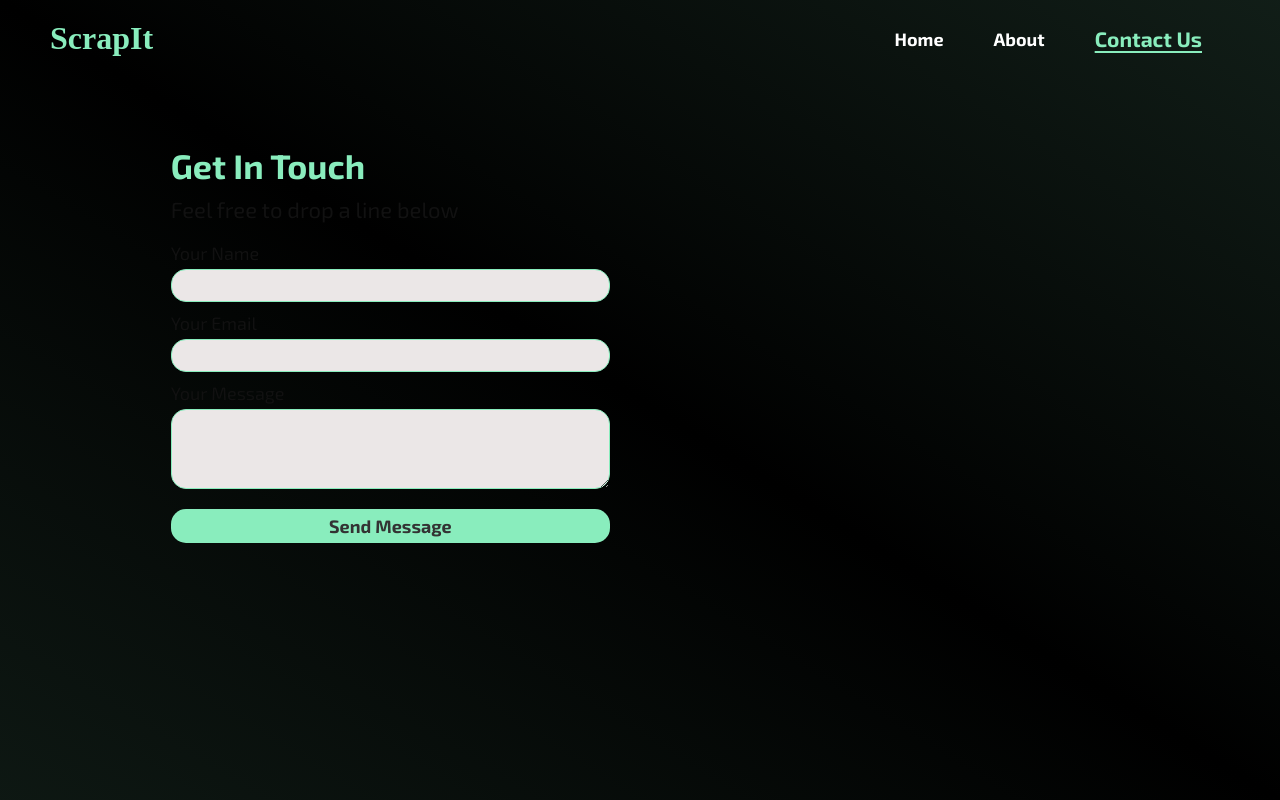
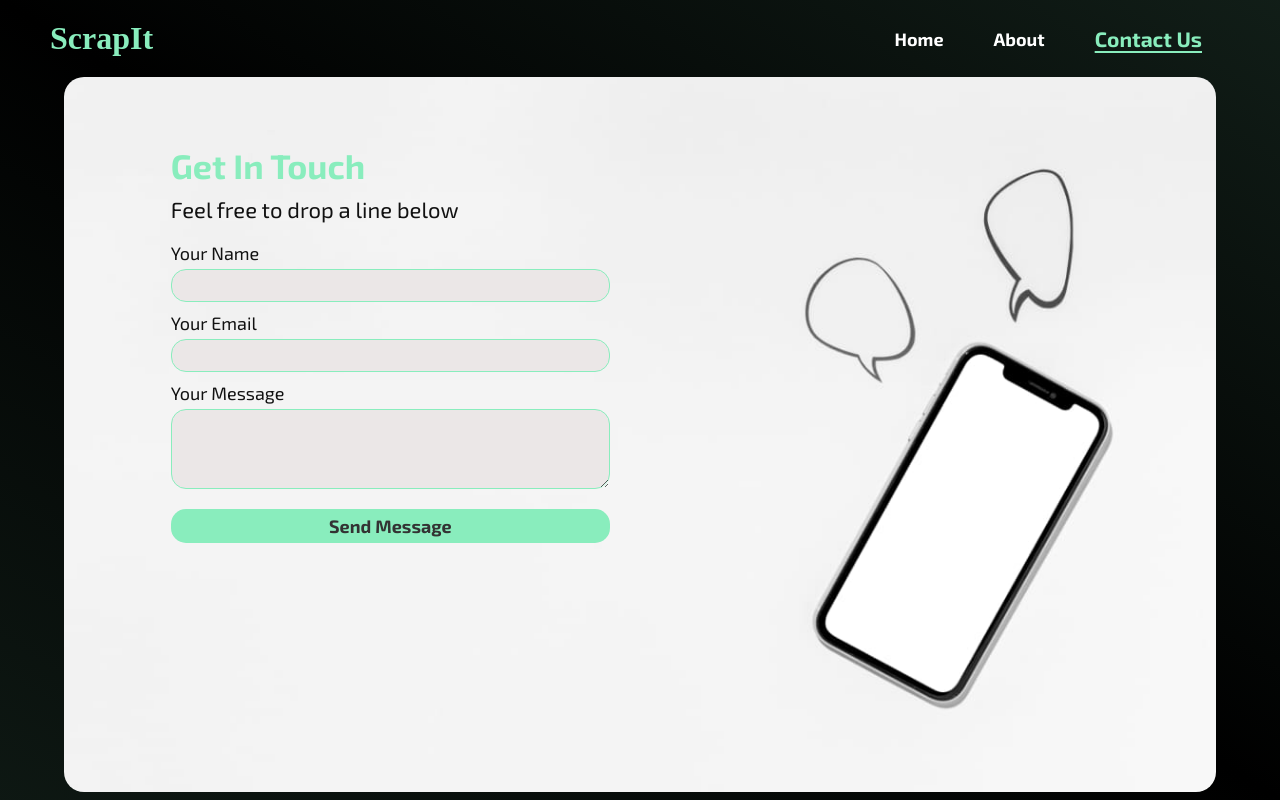
Before and after one commit to niyaskn01/scrapit, a React (Create React App) app in the folder frontend/: page /contact in a window 1280 px wide. Built offline with nearby package versions, Linux system fonts and the light colour scheme; a web font is replaced by a local one.

Commit message:
style changed

```diff
--- a/frontend/public/index.html
+++ b/frontend/public/index.html
@@ -16,7 +16,7 @@
     />
 
     <meta
-      name="robots"
+      name="robot"
       content="index, follow"
     />
     <link rel="apple-touch-icon" href="%PUBLIC_URL%/logo192.png" />
@@ -30,4 +30,4 @@
     <div id="root"></div>
 
   </body>
-</html
+</html>
--- a/frontend/src/css/contact.css
+++ b/frontend/src/css/contact.css
@@ -8,8 +8,8 @@
 .formContainer{
   width: 90%;
   height: 100%;
-  /* background: url('../scrap/images/bg.jpeg') no-repeat center center;
-  background-size: cover; */
+  background: url('../scrap/images/bg.jpeg') no-repeat center center;
+  background-size: cover;
   border-radius: 20px;
   padding-inline: 6%;
   padding-top: 3%;
@@ -106,6 +106,7 @@
 }
 @media(max-width:576px){
   .formContainer{
+    background: none;
     width: 100%;
     background: none;
     justify-content: center;
```
